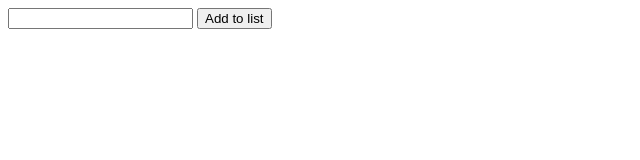
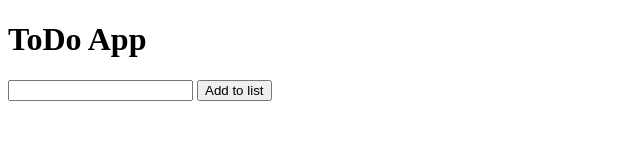
Before and after one commit to shivpsingh/LearningGit, a plain HTML site: page index.html in a window 1280 px wide. Shown: the whole page, without its empty margins (0-640 px from the left). Drawn offline with Linux system fonts and the light colour scheme.

Commit message:
Update Title and Heading

```diff
--- a/index.html
+++ b/index.html
@@ -3,9 +3,10 @@
 <head>
     <meta charset="UTF-8">
     <meta name="viewport" content="width=device-width, initial-scale=1.0">
-    <title>My FrontEnd</title>
+    <title>ToDo App</title>
 </head>
 <body>
+    <h1>ToDo App</h1>
     <input id="todotask"></input>
     <button onclick="addToList()">Add to list</button>
     <br />
```
